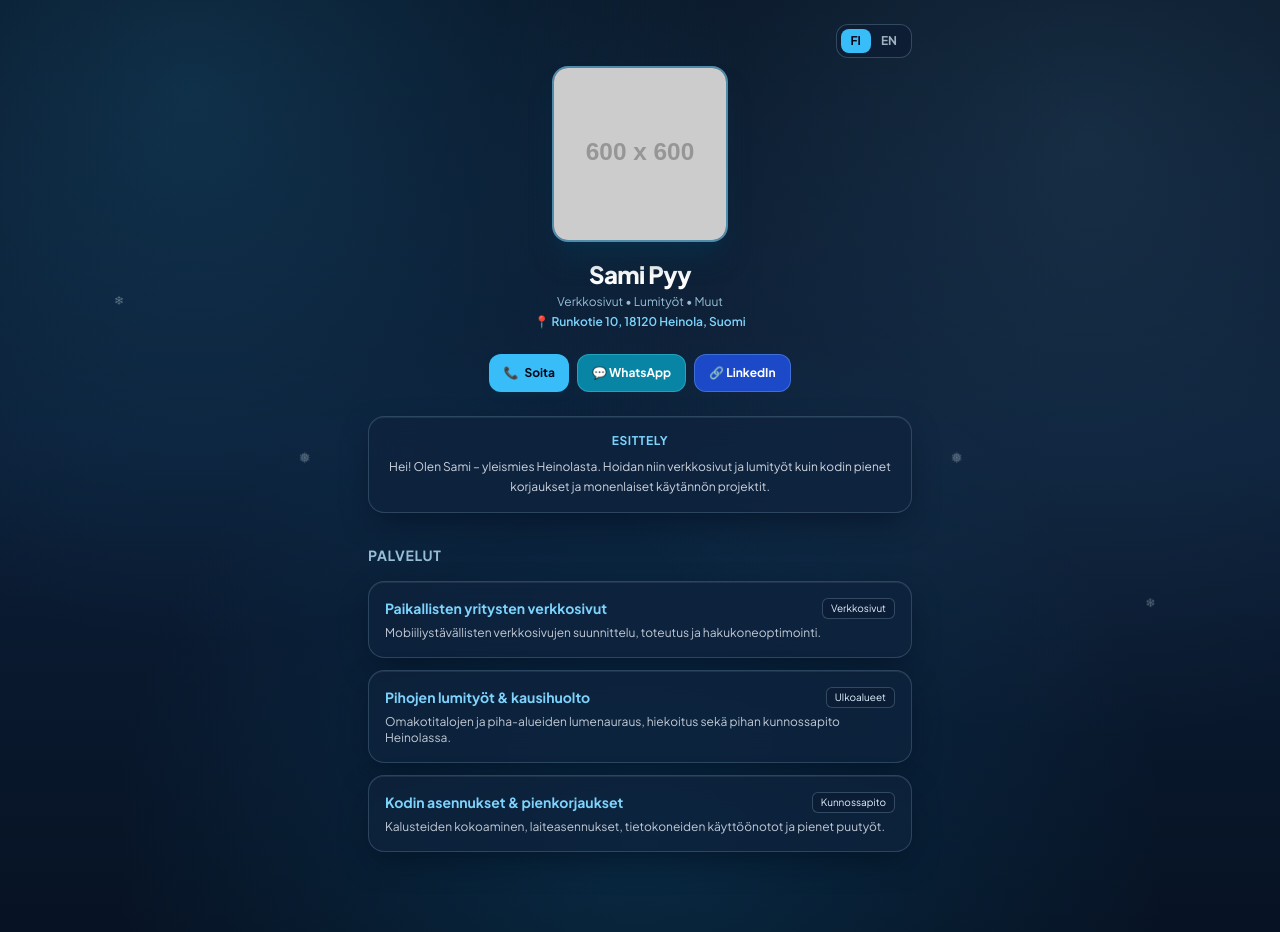
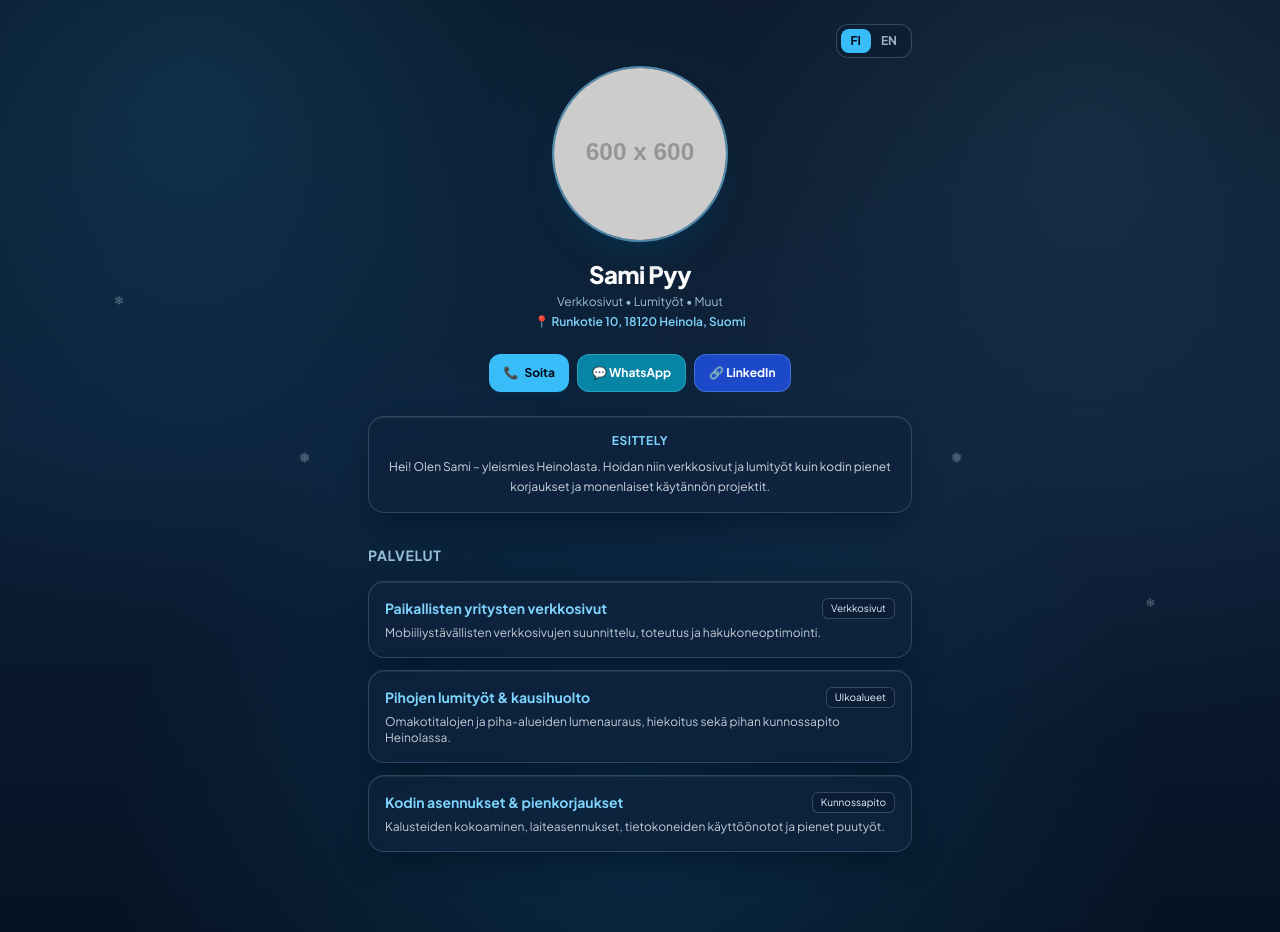
Before and after one commit to spyy/toiminimi, a plain HTML site: page index.html in a window 1280 px wide. Drawn offline with nearby package versions, Linux system fonts and the light colour scheme; placeholder pictures from the web are drawn by us.

Commit message:
Update index.html

```diff
--- a/index.html
+++ b/index.html
@@ -87,8 +87,8 @@
 
         <!-- Header -->
         <header class="text-center space-y-4 mb-6">
-            <!-- Enlarged Profile Image Container -->
-            <div class="relative w-44 h-44 mx-auto rounded-2xl overflow-hidden border-2 border-sky-300/60 shadow-xl shadow-sky-950/70 my-2">
+            <!-- Circular Profile Image Container -->
+            <div class="relative w-44 h-44 mx-auto rounded-full overflow-hidden border-2 border-sky-300/60 shadow-xl shadow-sky-950/70 my-2">
                 <img src="https://placehold.co/600x600?text=Sami+Pyy" alt="Sami Pyy" class="w-full h-full object-cover">
             </div>
 
```
